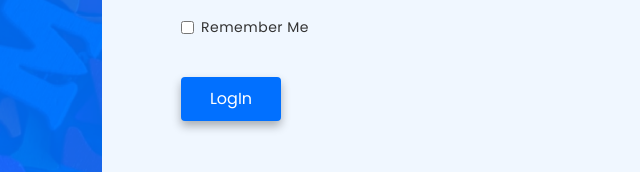
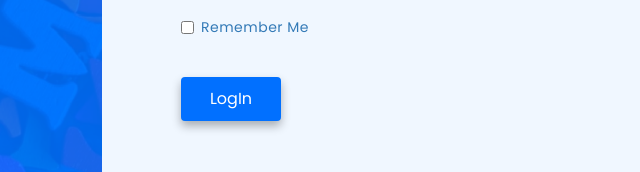
Before and after one commit to mahfuzrr/Word-Gallery, a plain HTML site: page index.html in a window 1280 px wide. Both pictures are taken after a click on the link "Login". Shown: the part 363-535 px from the top of the page, 538-1178 px from the left. Drawn offline with nearby package versions, Linux system fonts and the light colour scheme.

Commit message:
updated file

```diff
--- a/index.html
+++ b/index.html
@@ -94,7 +94,7 @@
                                             </div>
 
                                             <div class="checkbox">
-                                                <label><input type="checkbox">Remember Me</a></label>
+                                                <label><input type="checkbox"><a href="#">Remember Me</a></label>
                                             </div>
                                             <button type="submit" class="btn" id="logbtn">LogIn</button>
                                         </form>
```
